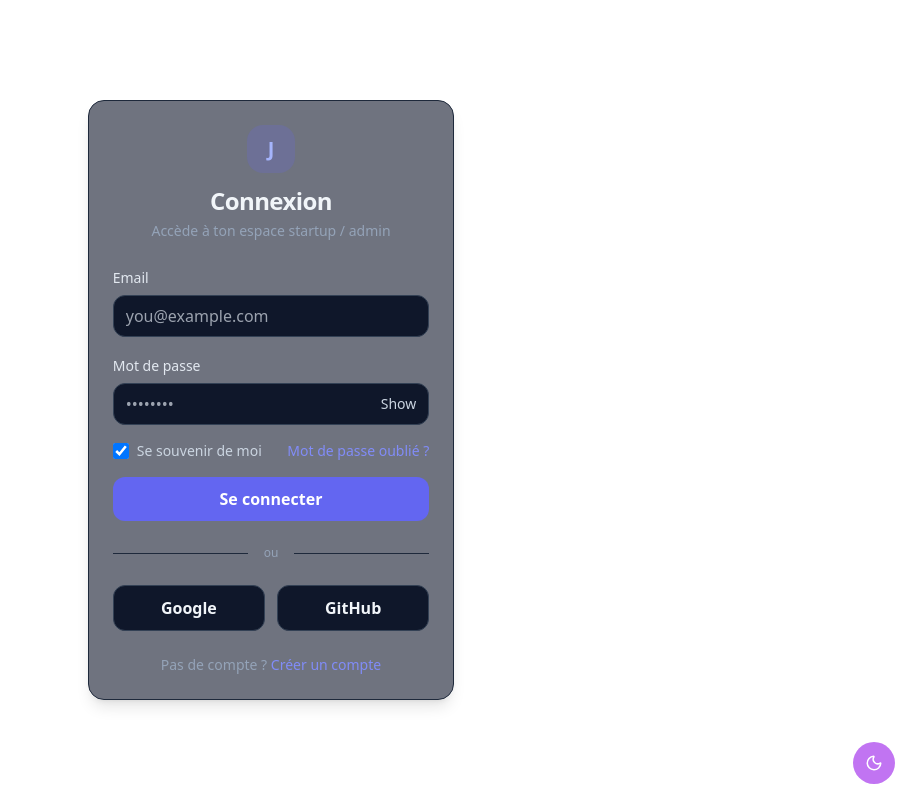
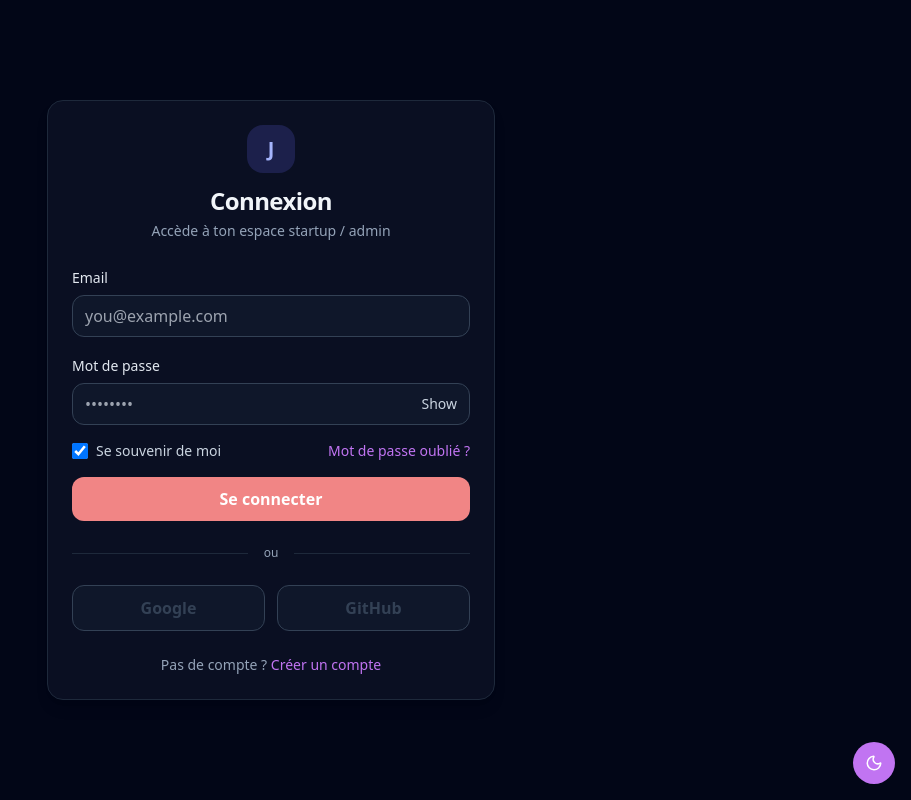
Before and after one commit to SaltyyCode/Piscine_Survivor, a React (Vite) app in the folder my-app/: page /login in a window 1280 px wide. Shown: the whole page, without its empty margins (369-1280 px from the left). Built offline with nearby package versions, Linux system fonts and the light colour scheme.

Commit message:
[Feat/Login & register] using layout now

```diff
--- a/my-app/src/Login.tsx
+++ b/my-app/src/Login.tsx
@@ -35,7 +35,6 @@ export default function Login() {
 
     setLoading(true);
     try {
-      // Exemple d'appel API
       await new Promise((r) => setTimeout(r, 800));
       alert(`Login OK: ${form.email}`);
     } catch {
@@ -47,20 +46,31 @@ export default function Login() {
 
   return (
     <>
-      <div className="relative min-h-screen flex items-center justify-center bg-white dark:bg-slate-950 transition-colors">
       <AuthCard
         title="Connexion"
         subtitle="Accède à ton espace startup / admin"
         socials={
           <div className="grid grid-cols-2 gap-3">
-              <Button variant="ghost">Google</Button>
-              <Button variant="ghost">GitHub</Button>
+            <Button
+              variant="ghost"
+              className="border border-slate-300 text-slate-700 hover:bg-slate-100
+                         dark:border-[#2d2d55] dark:text-white dark:hover:bg-slate-800/50"
+            >
+              Google
+            </Button>
+            <Button
+              variant="ghost"
+              className="border border-slate-300 text-slate-700 hover:bg-slate-100
+                         dark:border-[#2d2d55] dark:text-white dark:hover:bg-slate-800/50"
+            >
+              GitHub
+            </Button>
           </div>
         }
         footer={
           <>
             Pas de compte ?{" "}
-              <Link to="/register" className="text-indigo-400 hover:text-indigo-300">
+            <Link to="/register" className="text-lilacDream-400 hover:text-lilacDream-300 dark:text-pinkDream-300 dark:hover:text-pinkDream-200">
               Créer un compte
             </Link>
           </>
@@ -95,19 +105,23 @@ export default function Login() {
               onChange={(e) => setForm({ ...form, remember: e.currentTarget.checked })}
               label="Se souvenir de moi"
             />
-              <a href="#" className="text-sm text-indigo-400 hover:text-indigo-300">
+            <a href="#" className="text-sm text-lilacDream-400 hover:text-lilacDream-300 dark:text-pinkDream-300 dark:hover:text-pinkDream-200">
               Mot de passe oublié ?
             </a>
           </div>
 
-            <Button type="submit" loading={loading} className="w-full">
+          <Button
+            type="submit"
+            loading={loading}
+            className="w-full font-medium
+                       bg-pinkDream-300 hover:bg-pinkDream-200 text-white
+                       dark:bg-lilacDream-300 dark:hover:bg-lilacDream-200 dark:text-black"
+          >
             Se connecter
           </Button>
         </form>
       </AuthCard>
-      </div>
 
-      {/* Bouton thème en bas à droite */}
       <ThemeToggle />
     </>
   );
--- a/my-app/src/Register.tsx
+++ b/my-app/src/Register.tsx
@@ -14,19 +14,9 @@ import ThemeToggle from "@/components/ThemeToggle";
 export default function Register() {
   const [rootError, setRootError] = useState<string | null>(null);
 
-  const {
-    register,
-    handleSubmit,
-    formState: { errors, isSubmitting },
-  } = useForm<RegisterData>({
+  const { register, handleSubmit, formState: { errors, isSubmitting } } = useForm<RegisterData>({
     resolver: zodResolver(registerSchema),
-    defaultValues: {
-      name: "",
-      email: "",
-      password: "",
-      confirm: "",
-      accept: true,
-    },
+    defaultValues: { name: "", email: "", password: "", confirm: "", accept: true },
   });
 
   async function onSubmit(values: RegisterData) {
@@ -41,35 +31,23 @@ export default function Register() {
 
   return (
     <>
-      <div
-        className="
-          relative min-h-screen flex items-center justify-center
-          bg-gradient-to-br from-lilacDream-50 via-pinkDream-50 to-pinkDream-100
-          dark:from-[#0b0b12] dark:via-[#101020] dark:to-[#151528]
-          transition-colors
-        "
-      >
       <AuthCard
         title="Créer un compte"
         subtitle="Rejoins l’espace startups / admin"
-          className="
-            shadow-card rounded-xl2
-            bg-white/80 backdrop-blur-sm
-            border border-lilacDream-100
-            dark:bg-[rgba(20,20,32,0.8)] dark:border-[#242446]
-          "
+        className="shadow-card rounded-xl2 bg-white/80 backdrop-blur-sm border border-lilacDream-100 dark:bg-[rgba(20,20,32,0.8)] dark:border-[#242446]"
         socials={
           <div className="grid grid-cols-2 gap-3">
             <Button
               variant="ghost"
-                className="border border-slate-300 text-slate-700 hover:bg-slate-100 dark:border-[#2d2d55] dark:text-white dark:hover:bg-slate-800/50"
-
+              className="border border-slate-300 text-slate-700 hover:bg-slate-100
+                         dark:border-[#2d2d55] dark:text-white dark:hover:bg-slate-800/50"
             >
               Google
             </Button>
             <Button
               variant="ghost"
-                className="border border-slate-300 text-slate-700 hover:bg-slate-100 dark:border-[#2d2d55] dark:text-white dark:hover:bg-slate-800/50"
+              className="border border-slate-300 text-slate-700 hover:bg-slate-100
+                         dark:border-[#2d2d55] dark:text-white dark:hover:bg-slate-800/50"
             >
               GitHub
             </Button>
@@ -78,10 +56,7 @@ export default function Register() {
         footer={
           <>
             Déjà un compte ?{" "}
-              <Link
-                to="/login"
-                className="text-lilacDream-400 hover:text-lilacDream-300 dark:text-pinkDream-300 dark:hover:text-pinkDream-200"
-              >
+            <Link to="/login" className="text-lilacDream-400 hover:text-lilacDream-300 dark:text-pinkDream-300 dark:hover:text-pinkDream-200">
               Se connecter
             </Link>
           </>
@@ -89,38 +64,10 @@ export default function Register() {
       >
         <ErrorAlert message={rootError ?? undefined} />
         <form onSubmit={handleSubmit(onSubmit)} className="space-y-4" noValidate>
-            <TextField
-              id="name"
-              label="Nom"
-              placeholder="Jane Doe"
-              {...register("name")}
-              error={errors.name?.message}
-            />
-            <TextField
-              id="email"
-              label="Email"
-              type="email"
-              placeholder="you@example.com"
-              autoComplete="email"
-              {...register("email")}
-              error={errors.email?.message}
-            />
-            <PasswordField
-              id="password"
-              label="Mot de passe"
-              placeholder="••••••••"
-              autoComplete="new-password"
-              {...register("password")}
-              error={errors.password?.message}
-            />
-            <PasswordField
-              id="confirm"
-              label="Confirmer le mot de passe"
-              placeholder="••••••••"
-              autoComplete="new-password"
-              {...register("confirm")}
-              error={errors.confirm?.message}
-            />
+          <TextField id="name" label="Nom" placeholder="Jane Doe" {...register("name")} error={errors.name?.message} />
+          <TextField id="email" label="Email" type="email" placeholder="you@example.com" autoComplete="email" {...register("email")} error={errors.email?.message} />
+          <PasswordField id="password" label="Mot de passe" placeholder="••••••••" autoComplete="new-password" {...register("password")} error={errors.password?.message} />
+          <PasswordField id="confirm" label="Confirmer le mot de passe" placeholder="••••••••" autoComplete="new-password" {...register("confirm")} error={errors.confirm?.message} />
 
           <div>
             <Checkbox
@@ -128,36 +75,26 @@ export default function Register() {
               label={
                 <span>
                   J’accepte les{" "}
-                    <a
-                      className="text-lilacDream-400 hover:text-lilacDream-300 dark:text-pinkDream-300 dark:hover:text-pinkDream-200 underline-offset-2 hover:underline"
-                      href="#"
-                    >
+                  <a className="text-lilacDream-400 hover:text-lilacDream-300 dark:text-pinkDream-300 dark:hover:text-pinkDream-200 underline-offset-2 hover:underline" href="#">
                     CGU
                   </a>.
                 </span>
               }
             />
-              {errors.accept && (
-                <p className="mt-1 text-xs text-pinkDream-300 dark:text-lilacDream-300">
-                  {errors.accept.message}
-                </p>
-              )}
+            {errors.accept && <p className="mt-1 text-xs text-pinkDream-300 dark:text-lilacDream-300">{errors.accept.message}</p>}
           </div>
 
           <Button
             type="submit"
             loading={isSubmitting}
-              className="
-                w-full font-medium
+            className="w-full font-medium
                        bg-lilacDream-400 hover:bg-lilacDream-300 text-white
-                dark:bg-pinkDream-300 dark:hover:bg-pinkDream-200 dark:text-black
-              "
+                       dark:bg-pinkDream-300 dark:hover:bg-pinkDream-200 dark:text-black"
           >
             Créer un compte
           </Button>
         </form>
       </AuthCard>
-      </div>
 
       <ThemeToggle />
     </>
```
Lines whose indentation alone changed are shown as unchanged.
